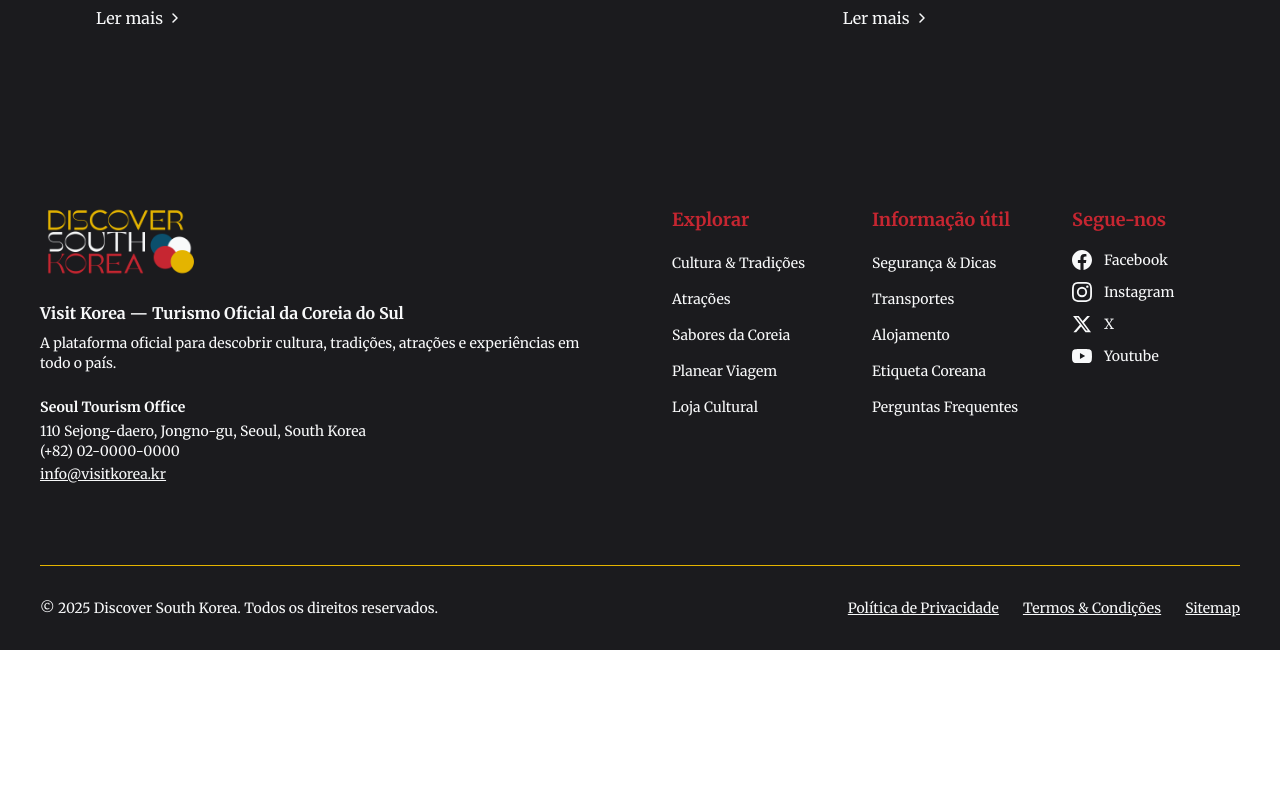
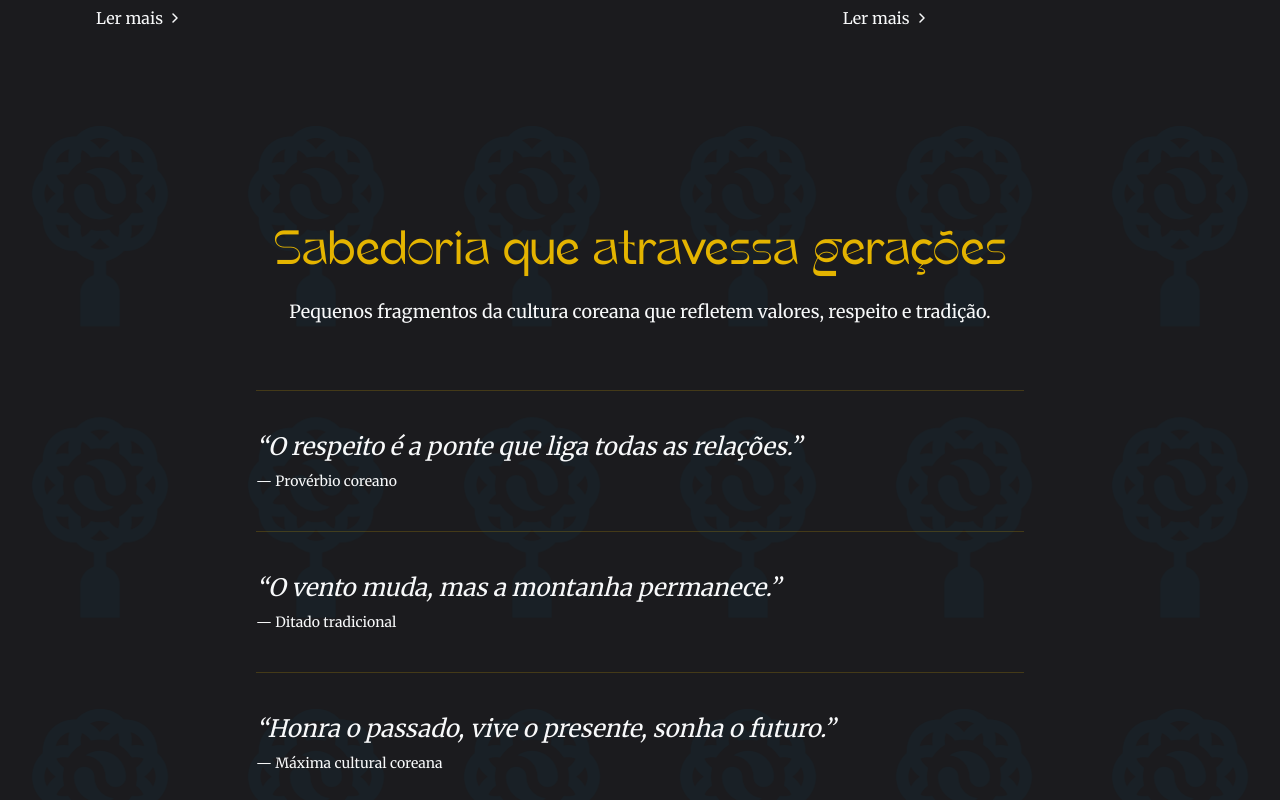
Before and after one commit to agrandemartasan/south-korea-tourism, a Next.js app: page / in a window 1280 px wide. Shown: the part 3140-3940 px from the top of the page. Before the commit the page ends 3790 px from the top, so only its background shows below. Built offline with nearby package versions, Linux system fonts and the light colour scheme.

Commit message:
Add proverbs section with Korean wisdom quotes

```diff
--- /dev/null
+++ b/app/components/ProverbsSection.tsx
@@ -0,0 +1,51 @@
+import { proverbs } from "../data/proverbsData";
+
+export default function ProverbsSection() {
+  return (
+    <section className="relative bg-inkstone overflow-hidden">
+      {/* Background Pattern - Diamond arrangement via two offset layers */}
+      <div
+        className="absolute inset-0 opacity-10"
+        style={{
+          backgroundImage:
+            "url('/icons/decoration_blue.png'), url('/icons/decoration_blue.png')",
+          backgroundSize: "200px 200px",
+          backgroundPosition: "0 0, 100px 100px",
+          backgroundRepeat: "space"
+        }}
+        aria-hidden="true"
+      />
+
+      {/* Content */}
+      <div className="relative z-10 px-6 py-16 lg:px-24 lg:py-24">
+        {/* Header */}
+        <div className="text-center mb-12 lg:mb-16">
+          <h2 className="font-heading text-3xl leading-tight text-harvest mb-4 lg:text-5xl">
+            Sabedoria que atravessa gerações
+          </h2>
+          <p className="font-body text-base text-porcelain lg:text-lg">
+            Pequenos fragmentos da cultura coreana que refletem valores,
+            respeito e tradição.
+          </p>
+        </div>
+
+        {/* Quotes */}
+        <div className="mx-auto max-w-3xl">
+          {proverbs.map((proverb) => (
+            <div
+              key={proverb.id}
+              className="border-t border-harvest/20 py-8 lg:py-10"
+            >
+              <blockquote className="font-body text-xl italic text-porcelain mb-2 lg:text-2xl">
+                &ldquo;{proverb.quote}&rdquo;
+              </blockquote>
+              <p className="font-body text-sm text-porcelain">
+                — {proverb.attribution}
+              </p>
+            </div>
+          ))}
+        </div>
+      </div>
+    </section>
+  );
+}
--- /dev/null
+++ b/app/data/proverbsData.ts
@@ -0,0 +1,23 @@
+export interface Proverb {
+  id: string;
+  quote: string;
+  attribution: string;
+}
+
+export const proverbs: Proverb[] = [
+  {
+    id: "respeito",
+    quote: "O respeito é a ponte que liga todas as relações.",
+    attribution: "Provérbio coreano"
+  },
+  {
+    id: "vento-montanha",
+    quote: "O vento muda, mas a montanha permanece.",
+    attribution: "Ditado tradicional"
+  },
+  {
+    id: "honra-passado",
+    quote: "Honra o passado, vive o presente, sonha o futuro.",
+    attribution: "Máxima cultural coreana"
+  }
+];
--- a/app/page.tsx
+++ b/app/page.tsx
@@ -2,6 +2,7 @@ import HeroSection from "./components/HeroSection";
 import HighlightsSection from "./components/HighlightsSection";
 import EventsSection from "./components/EventsSection";
 import InspirationSection from "./components/InspirationSection";
+import ProverbsSection from "./components/ProverbsSection";
 
 export default function Home() {
   return (
@@ -10,6 +11,7 @@ export default function Home() {
       <HighlightsSection />
       <EventsSection />
       <InspirationSection />
+      <ProverbsSection />
     </main>
   );
 }
```
